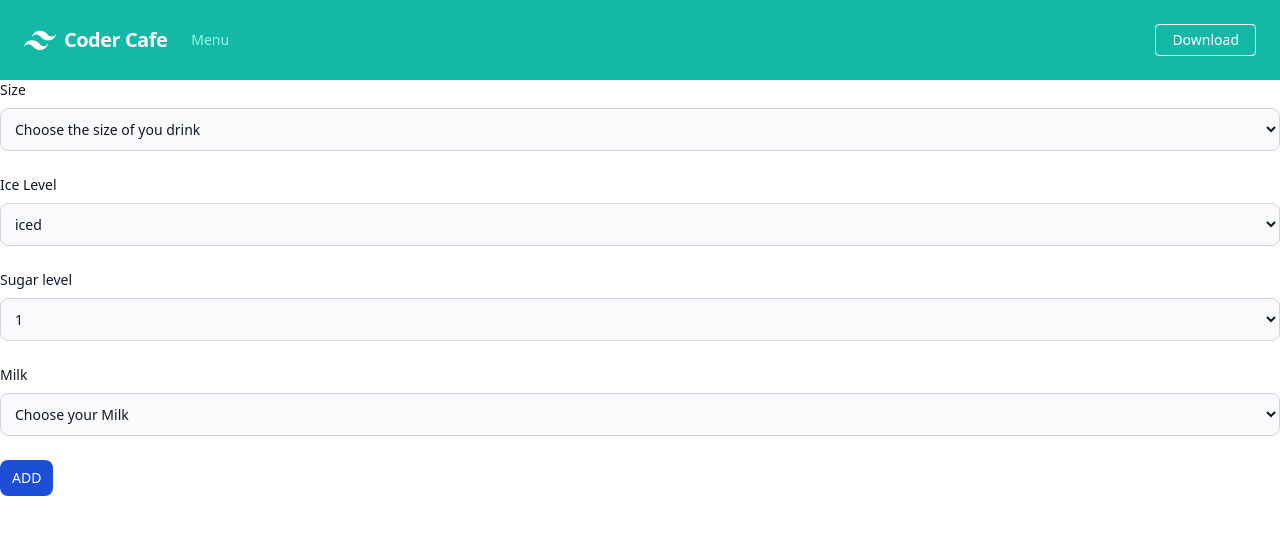
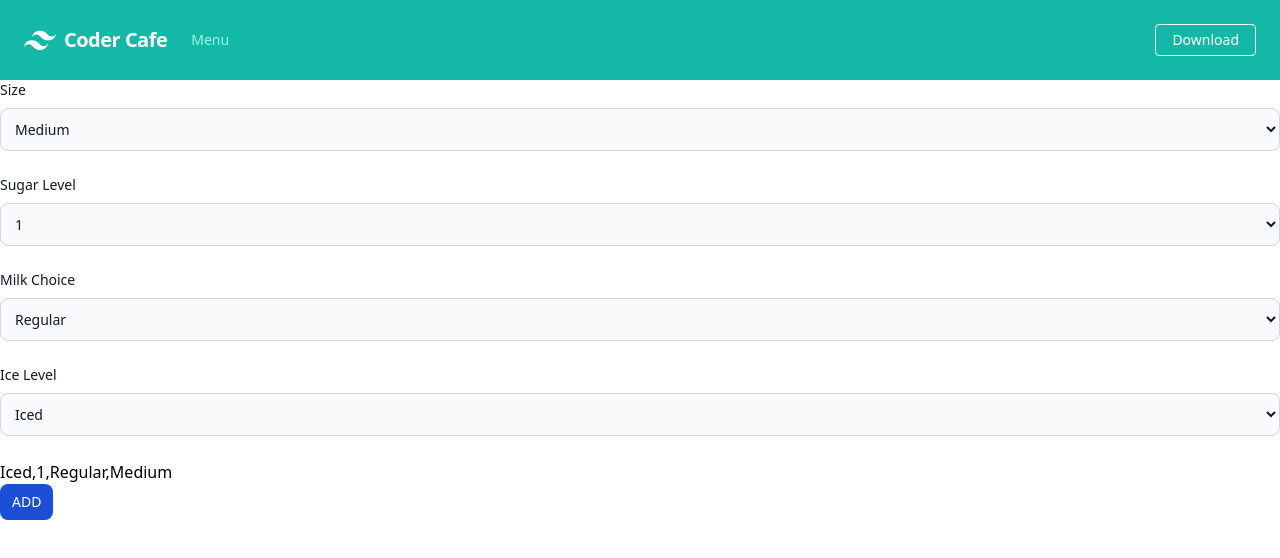
Before and after one commit to JLC-group-project/part-b-front-end, a React (Vite) app: page /menu/Drinks/Latte in a window 1280 px wide. Shown: the top 558 px of the page. Built offline with nearby package versions, Linux system fonts and the light colour scheme.

Commit message:
modiefy the breaking userside

```diff
--- a/src/components/App.jsx
+++ b/src/components/App.jsx
@@ -1,19 +1,51 @@
 import { BrowserRouter, Route, Routes, Navigate } from "react-router-dom";
 import Nav from "./Nav";
 import Home from "./pages/Home";
+import MenuAdmin from "./pages/Menu/MenuAdmin";
 import CustomizeItem from "./pages/Menu/CustomizeItem";
+import { useState } from "react";
+// import Menu from "./pages/Menu/Menu";
 import Menu from "./pages/Menu/Menu";
-import MenuItems from "./pages/Menu/MenuItems";
 
 function App() {
+  //hardcode items object
+  const items = [
+    {
+      category: "Drinks",
+      name: "Latte",
+      price: "$5.00",
+      customize: { ice: "Iced", sugar: "1", milk: "Regular", size: "Medium" },
+    },
+    {
+      category: "Drinks",
+      name: "Tea",
+      price: "$4.50",
+      customize: { ice: "Iced", sugar: "1", milk: "Regular", size: "Medium" },
+    },
+    { category: "Bakery", name: "Bagel", price: "$4.50" },
+    { category: "Bakery", name: "Almond Croissant", price: "$4.50" },
+  ];
+
   return (
     <BrowserRouter>
       <Nav />
       <Routes>
         <Route path="/" element={<Home />} />
         {/* <Route path="/menu" element={<Menu />} /> */}
-        <Route path="/menu/:category" element={<MenuItems />} />
-        <Route path="/menu/:category/:item" element={<CustomizeItem />} />
+        <Route path="/menu/:category" element={<Menu items={items} />} />
+        <Route
+          path="/menu/:category/:ite"
+          element={<CustomizeItem items={items} />}
+        />
+        <Route
+          path="/admin/menu/:category"
+          element={<MenuAdmin items={items} />}
+        />
+        <Route
+          path="/admin/menu/:category/"
+          element={<MenuAdmin items={items} />}
+        />
+
         <Route path="*" element={<h4>Page not Found!</h4>} />
       </Routes>
     </BrowserRouter>
--- a/src/components/pages/Menu/CustomizeItem.jsx
+++ b/src/components/pages/Menu/CustomizeItem.jsx
@@ -1,45 +1,73 @@
 import { Link, useParams } from "react-router-dom";
-import { useState } from "react";
+import { useState, useEffect } from "react";
 
-function CustomizeItem() {
-  const ices = ["hot", "none", "little", "iced"];
+function CustomizeItem({ items }) {
+  const ices = ["Hot", "None", "Little", "Iced"];
   const milks = ["Lactose free", "Almond milk", "Skim milk", "Regular"];
   const sizes = ["Large", "Medium", "Small"];
   const sugars = [1, 2, 3, 4, 5];
-  const { item, category } = useParams();
-  const [ice, setIce] = useState("iced");
+  const { ite, category } = useParams();
+  const [item, setItem] = useState();
+  const [ice, setIce] = useState("Iced");
   const [sugar, setSugar] = useState(1);
-  const [milk, setMilk] = useState();
-  const [size, setSize] = useState(["Large", "Medium", "Small"]);
+  const [milk, setMilk] = useState("Regular");
+  const [size, setSize] = useState("Medium");
 
-  function handleIce(event) {
-    setSize(event.target.value);
+  //Find the right item according to the params
+  useEffect(() => {
+    setItem(items.find((obj) => obj.name === ite));
+  }, []);
+  //trigger the change of the item customize object according to the customer's choices.
+  function handleSizeChange(e) {
+    let value;
+    setSize(e.target.value);
+    setItem({
+      ...item,
+      customize: { ...item.customize, size: e.target.value },
+    });
   }
-  function handleMilk(event) {
-    setIce(event.target.value);
+  function handleSugarChange(e) {
+    let value;
+    setSugar(e.target.value);
+    setItem({
+      ...item,
+      customize: { ...item.customize, sugar: e.target.value },
+    });
   }
-  function handleSugar(event) {
-    setIce(event.target.value);
+  function handleIceChange(e) {
+    let value;
+    setIce(e.target.value);
+    setItem({
+      ...item,
+      customize: { ...item.customize, ice: e.target.value },
+    });
   }
-  function handleSize(event) {
-    setIce(event.target.value);
+  function handleMilkChange(e) {
+    let value;
+    setMilk(e.target.value);
+    setItem({
+      ...item,
+      customize: { ...item.customize, milk: e.target.value },
+    });
   }
+  console.log(item);
+
   return (
     <>
       <div>
         <label
-          for="default"
-          class="block mb-2 text-sm font-medium text-gray-900 dark:text-gray-400"
+          htmlFor="default"
+          className="block mb-2 text-sm font-medium text-gray-900 dark:text-gray-400"
         >
           Size
         </label>
         <select
           id="default"
-          class="bg-gray-50 border border-gray-300 text-gray-900 mb-6 text-sm rounded-lg focus:ring-blue-500 focus:border-blue-500 block w-full p-2.5 dark:bg-gray-700 dark:border-gray-600 dark:placeholder-gray-400 dark:text-white dark:focus:ring-blue-500 dark:focus:border-blue-500"
+          className="bg-gray-50 border border-gray-300 text-gray-900 mb-6 text-sm rounded-lg focus:ring-blue-500 focus:border-blue-500 block w-full p-2.5 dark:bg-gray-700 dark:border-gray-600 dark:placeholder-gray-400 dark:text-white dark:focus:ring-blue-500 dark:focus:border-blue-500"
           value={size}
-          onChange={(event) => handleSize(event)}
+          onChange={(event) => handleSizeChange(event)}
         >
-          <option selected>Choose the size of you drink </option>
+          <option>Choose the size of you drink </option>
           {sizes.map((each, index) => {
             return (
               <option key={index} value={each}>
@@ -51,41 +79,18 @@ function CustomizeItem() {
       </div>
       <div>
         <label
-          for="default"
-          class="block mb-2 text-sm font-medium text-gray-900 dark:text-gray-400"
+          htmlFor="default"
+          className="block mb-2 text-sm font-medium text-gray-900 dark:text-gray-400"
         >
-          Ice Level
+          Sugar Level
         </label>
         <select
           id="default"
-          class="bg-gray-50 border border-gray-300 text-gray-900 mb-6 text-sm rounded-lg focus:ring-blue-500 focus:border-blue-500 block w-full p-2.5 dark:bg-gray-700 dark:border-gray-600 dark:placeholder-gray-400 dark:text-white dark:focus:ring-blue-500 dark:focus:border-blue-500"
-          value={ice}
-          onChange={(event) => handleIce(event)}
+          className="bg-gray-50 border border-gray-300 text-gray-900 mb-6 text-sm rounded-lg focus:ring-blue-500 focus:border-blue-500 block w-full p-2.5 dark:bg-gray-700 dark:border-gray-600 dark:placeholder-gray-400 dark:text-white dark:focus:ring-blue-500 dark:focus:border-blue-500"
+          value={sugar}
+          onChange={(event) => handleSugarChange(event)}
         >
-          <option selected>Choose your ice level</option>
-          {ices.map((each, index) => {
-            return (
-              <option key={index} value={each}>
-                {each}
-              </option>
-            );
-          })}
-        </select>
-      </div>
-      <div>
-        <label
-          for="default"
-          class="block mb-2 text-sm font-medium text-gray-900 dark:text-gray-400"
-        >
-          Sugar level
-        </label>
-        <select
-          id="default"
-          class="bg-gray-50 border border-gray-300 text-gray-900 mb-6 text-sm rounded-lg focus:ring-blue-500 focus:border-blue-500 block w-full p-2.5 dark:bg-gray-700 dark:border-gray-600 dark:placeholder-gray-400 dark:text-white dark:focus:ring-blue-500 dark:focus:border-blue-500"
-          value={sugar}
-          onChange={(event) => handleSugar(event)}
-        >
-          <option selected>Choose your sugar level</option>
+          <option>Choose the sugar level</option>
           {sugars.map((each, index) => {
             return (
               <option key={index} value={each}>
@@ -97,18 +102,18 @@ function CustomizeItem() {
       </div>
       <div>
         <label
-          for="default"
-          class="block mb-2 text-sm font-medium text-gray-900 dark:text-gray-400"
+          htmlFor="default"
+          className="block mb-2 text-sm font-medium text-gray-900 dark:text-gray-400"
         >
-          Milk
+          Milk Choice
         </label>
         <select
           id="default"
-          class="bg-gray-50 border border-gray-300 text-gray-900 mb-6 text-sm rounded-lg focus:ring-blue-500 focus:border-blue-500 block w-full p-2.5 dark:bg-gray-700 dark:border-gray-600 dark:placeholder-gray-400 dark:text-white dark:focus:ring-blue-500 dark:focus:border-blue-500"
+          className="bg-gray-50 border border-gray-300 text-gray-900 mb-6 text-sm rounded-lg focus:ring-blue-500 focus:border-blue-500 block w-full p-2.5 dark:bg-gray-700 dark:border-gray-600 dark:placeholder-gray-400 dark:text-white dark:focus:ring-blue-500 dark:focus:border-blue-500"
           value={milk}
-          onChange={(event) => handleMilk(event)}
+          onChange={(event) => handleMilkChange(event)}
         >
-          <option selected>Choose your Milk</option>
+          <option>Choose the milk</option>
           {milks.map((each, index) => {
             return (
               <option key={index} value={each}>
@@ -117,13 +122,37 @@ function CustomizeItem() {
             );
           })}
         </select>
-        <Link
-          to="#"
-          className="inline-flex items-center py-2 px-3 text-sm font-medium text-center text-white bg-blue-700 rounded-lg hover:bg-blue-800 focus:ring-4 focus:outline-none focus:ring-blue-300 dark:bg-blue-600 dark:hover:bg-blue-700 dark:focus:ring-blue-800"
+      </div>
+      <div>
+        <label
+          htmlFor="default"
+          className="block mb-2 text-sm font-medium text-gray-900 dark:text-gray-400"
         >
-          ADD
-        </Link>
+          Ice Level
+        </label>
+        <select
+          id="default"
+          className="bg-gray-50 border border-gray-300 text-gray-900 mb-6 text-sm rounded-lg focus:ring-blue-500 focus:border-blue-500 block w-full p-2.5 dark:bg-gray-700 dark:border-gray-600 dark:placeholder-gray-400 dark:text-white dark:focus:ring-blue-500 dark:focus:border-blue-500"
+          value={ice}
+          onChange={(event) => handleIceChange(event)}
+        >
+          <option>Choose the Ice level</option>
+          {ices.map((each, index) => {
+            return (
+              <option key={index} value={each}>
+                {each}
+              </option>
+            );
+          })}
+        </select>
       </div>
+      <h2>{`${ice},${sugar},${milk},${size}`}</h2>
+      <button
+        to="#"
+        className="inline-flex items-center py-2 px-3 text-sm font-medium text-center text-white bg-blue-700 rounded-lg hover:bg-blue-800 focus:ring-4 focus:outline-none focus:ring-blue-300 dark:bg-blue-600 dark:hover:bg-blue-700 dark:focus:ring-blue-800"
+      >
+        ADD
+      </button>
     </>
   );
 }
--- a/src/components/pages/Menu/Menu.jsx
+++ b/src/components/pages/Menu/Menu.jsx
@@ -1,45 +1,34 @@
 import React from "react";
 import { useState } from "react";
 import { Link, useParams } from "react-router-dom";
-import SideNav from "./SideNav";
 
-function MenuItems({ cate }) {
+function Menu({ items }) {
   const { category } = useParams();
+  const [categories, setCategories] = useState(["Drinks", "Bakery"]);
 
-  const [items, setItems] = useState([
-    {
-      category: "Drinks",
-      name: "Latte",
-      price: "$5.00",
-      customize: { iced: "little", sugar: 1, milk: "Regular" },
-    },
-    {
-      category: "Drinks",
-      name: "Tea",
-      price: "$4.50",
-      customize: { iced: "iced", sugar: 2, milk: "Regular" },
-    },
-    { category: "Bakery", name: "Bagel", price: "$4.50" },
-    { category: "Bakery", name: "Almond Croissant", price: "$4.50" },
-  ]);
-  // function categoryCheck(){
-  //   if items.category
-  // }
   return (
     <>
-      <SideNav />
+      <div>
+        <Link to="/menu/Drinks">
+          <h1>MENU</h1>
+        </Link>
+        <ul>
+          {categories.map((cat, index) => (
+            <li key={index}>
+              <Link to={`/menu/${cat}`}>{cat}</Link>
+            </li>
+          ))}
+        </ul>
+      </div>
       <div>
         <h2>{category}</h2>
+
         {items.map(
           (item) =>
             item.category === category && (
               <div className="max-w-sm bg-white rounded-lg border border-gray-200 shadow-md dark:bg-gray-800 dark:border-gray-700">
                 <Link to={`/menu/${item.name}`}>
-                  <img
-                    className="rounded-t-lg"
-                    src="#"
-                    // alt={item.name}
-                  />
+                  <img className="rounded-t-lg" src="#" />
                 </Link>
                 <div className="p-5">
                   <Link to={`/menu/${item.name}`}>
@@ -54,12 +43,13 @@ function MenuItems({ cate }) {
                     <Link
                       to={`/menu/${item.category}/${item.name}`}
                       className="inline-flex items-center py-2 px-3 text-sm font-medium text-center text-white bg-blue-700 rounded-lg hover:bg-blue-800 focus:ring-4 focus:outline-none focus:ring-blue-300 dark:bg-blue-600 dark:hover:bg-blue-700 dark:focus:ring-blue-800"
+                      item={item}
                     >
                       Customise
                     </Link>
                   ) : (
                     <Link
-                      to={`/menu/${item.category}/${item.name}`}
+                      to="#"
                       className="inline-flex items-center py-2 px-3 text-sm font-medium text-center text-white bg-blue-700 rounded-lg hover:bg-blue-800 focus:ring-4 focus:outline-none focus:ring-blue-300 dark:bg-blue-600 dark:hover:bg-blue-700 dark:focus:ring-blue-800"
                     >
                       ADD
@@ -74,4 +64,4 @@ function MenuItems({ cate }) {
   );
 }
 
-export default MenuItems;
+export default Menu;
--- /dev/null
+++ b/src/components/pages/Menu/MenuAdmin.jsx
@@ -0,0 +1,86 @@
+import React from "react";
+import { useState } from "react";
+import { Link, useParams } from "react-router-dom";
+
+function Menu({ items }) {
+  const { category } = useParams();
+  const [categories, setCategories] = useState(["Drinks", "Bakery"]);
+
+  return (
+    <>
+      <div>
+        <Link to="/admin/menu/Drinks">
+          <h1>MENU</h1>
+        </Link>
+        <ul>
+          {categories.map((cat, index) => (
+            <li key={index}>
+              <Link to={`/admin/menu/${cat}`}>{cat}</Link>
+            </li>
+          ))}
+        </ul>
+      </div>
+      <div>
+        <h2>{category}</h2>
+
+        {items.map(
+          (item) =>
+            item.category === category && (
+              <div className="max-w-sm bg-white rounded-lg border border-gray-200 shadow-md dark:bg-gray-800 dark:border-gray-700">
+                <Link to={`/admin/menu/${item.name}`}>
+                  <img className="rounded-t-lg" src="#" />
+                </Link>
+                <div className="p-5">
+                  <Link to={`/admin/menu/${item.name}`}>
+                    <h5 className="mb-2 text-2xl font-bold tracking-tight text-gray-900 dark:text-white">
+                      {item.name}
+                    </h5>
+                  </Link>
+                  <p className="mb-3 font-normal text-gray-700 dark:text-gray-400">
+                    {item.price}
+                  </p>
+                  {item.category === "Drinks" ? (
+                    <div>
+                      <Link
+                        to={`/menu/${item.category}/${item.name}`}
+                        className="inline-flex items-center py-2 px-3 text-sm font-medium text-center text-white bg-blue-700 rounded-lg hover:bg-blue-800 focus:ring-4 focus:outline-none focus:ring-blue-300 dark:bg-blue-600 dark:hover:bg-blue-700 dark:focus:ring-blue-800"
+                        item={item}
+                      >
+                        Edit
+                      </Link>
+                      <button
+                        to="#"
+                        className="inline-flex items-center py-2 px-3 text-sm font-medium text-center text-white bg-red-700 rounded-lg hover:bg-red-800 focus:ring-4 focus:outline-none focus:ring-red-300 dark:bg-red-600 dark:hover:bg-red-700 dark:focus:ring-red-800"
+                        item={item}
+                      >
+                        Delete
+                      </button>
+                    </div>
+                  ) : (
+                    <div>
+                      <Link
+                        to="#"
+                        className="inline-flex items-center py-2 px-3 text-sm font-medium text-center text-white bg-blue-700 rounded-lg hover:bg-blue-800 focus:ring-4 focus:outline-none focus:ring-blue-300 dark:bg-blue-600 dark:hover:bg-blue-700 dark:focus:ring-blue-800"
+                      >
+                        Edit
+                      </Link>
+
+                      <button
+                        to="#"
+                        className="inline-flex items-center py-2 px-3 text-sm font-medium text-center text-white bg-red-700 rounded-lg hover:bg-red-800 focus:ring-4 focus:outline-none focus:ring-red-300 dark:bg-red-600 dark:hover:bg-red-700 dark:focus:ring-red-800"
+                        item={item}
+                      >
+                        Delete
+                      </button>
+                    </div>
+                  )}
+                </div>
+              </div>
+            )
+        )}
+      </div>
+    </>
+  );
+}
+
+export default Menu;
--- a/src/components/pages/Menu/MenuItems.jsx
+++ /dev/null
@@ -1,77 +0,0 @@
-import React from "react";
-import { useState } from "react";
-import { Link, useParams } from "react-router-dom";
-import SideNav from "./SideNav";
-
-function MenuItems({ cate }) {
-  const { category } = useParams();
-
-  const [items, setItems] = useState([
-    {
-      category: "Drinks",
-      name: "Latte",
-      price: "$5.00",
-      customize: { iced: "little", sugar: 1, milk: "Regular" },
-    },
-    {
-      category: "Drinks",
-      name: "Tea",
-      price: "$4.50",
-      customize: { iced: "iced", sugar: 2, milk: "Regular" },
-    },
-    { category: "Bakery", name: "Bagel", price: "$4.50" },
-    { category: "Bakery", name: "Almond Croissant", price: "$4.50" },
-  ]);
-  // function categoryCheck(){
-  //   if items.category
-  // }
-  return (
-    <>
-      <SideNav />
-      <div>
-        <h2>{category}</h2>
-        {items.map(
-          (item) =>
-            item.category === category && (
-              <div className="max-w-sm bg-white rounded-lg border border-gray-200 shadow-md dark:bg-gray-800 dark:border-gray-700">
-                <Link to={`/menu/${item.name}`}>
-                  <img
-                    className="rounded-t-lg"
-                    src="#"
-                    // alt={item.name}
-                  />
-                </Link>
-                <div className="p-5">
-                  <Link to={`/menu/${item.name}`}>
-                    <h5 className="mb-2 text-2xl font-bold tracking-tight text-gray-900 dark:text-white">
-                      {item.name}
-                    </h5>
-                  </Link>
-                  <p className="mb-3 font-normal text-gray-700 dark:text-gray-400">
-                    {item.price}
-                  </p>
-                  {item.category === "Drinks" ? (
-                    <Link
-                      to={`/menu/${item.category}/${item.name}`}
-                      className="inline-flex items-center py-2 px-3 text-sm font-medium text-center text-white bg-blue-700 rounded-lg hover:bg-blue-800 focus:ring-4 focus:outline-none focus:ring-blue-300 dark:bg-blue-600 dark:hover:bg-blue-700 dark:focus:ring-blue-800"
-                    >
-                      Customise
-                    </Link>
-                  ) : (
-                    <Link
-                      to={`/menu/${item.category}/${item.name}`}
-                      className="inline-flex items-center py-2 px-3 text-sm font-medium text-center text-white bg-blue-700 rounded-lg hover:bg-blue-800 focus:ring-4 focus:outline-none focus:ring-blue-300 dark:bg-blue-600 dark:hover:bg-blue-700 dark:focus:ring-blue-800"
-                    >
-                      ADD
-                    </Link>
-                  )}
-                </div>
-              </div>
-            )
-        )}
-      </div>
-    </>
-  );
-}
-
-export default MenuItems;
```
Also changed, not shown: src/components/pages/Menu/CreateItem.jsx (added, +7 -0 lines), src/components/pages/Menu/SideNav.jsx (deleted, +0 -24 lines).
